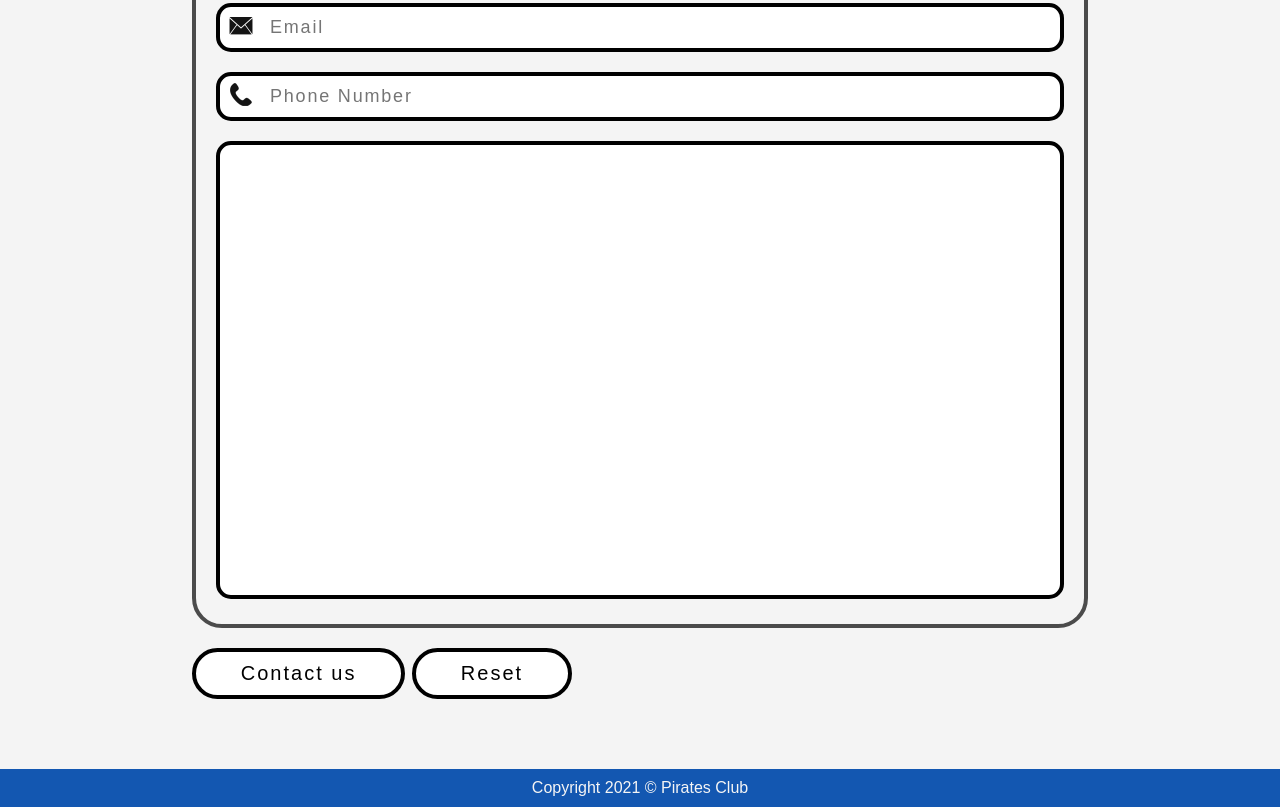
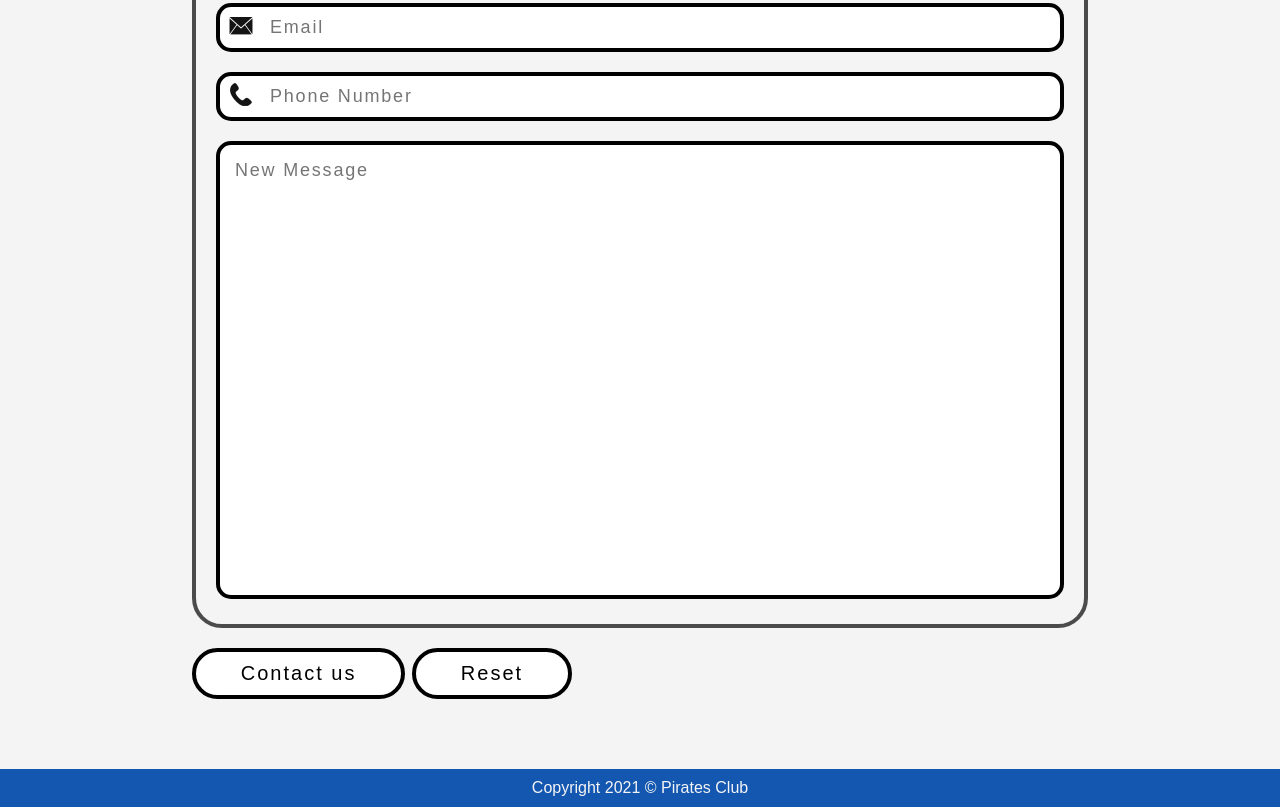
Before and after one commit to Bodykudo/Pirates-Club, a plain HTML site: page contact.html in a window 1280 px wide. Shown: the part 1511-2318 px from the top of the page. Drawn offline with Linux system fonts and the light colour scheme.

Commit message:
Update contact.html

```diff
--- a/contact.html
+++ b/contact.html
@@ -409,7 +409,13 @@
             required
           />
           <span class="tick"></span>
-          <textarea name="text" id="text" rows="20"></textarea>
+          <textarea
+            name="text"
+            id="text"
+            rows="20"
+            placeholder="New Message"
+            required
+          ></textarea>
         </fieldset>
         <input type="submit" value="Contact us" />
         <input type="Reset" value="Reset" />
```
